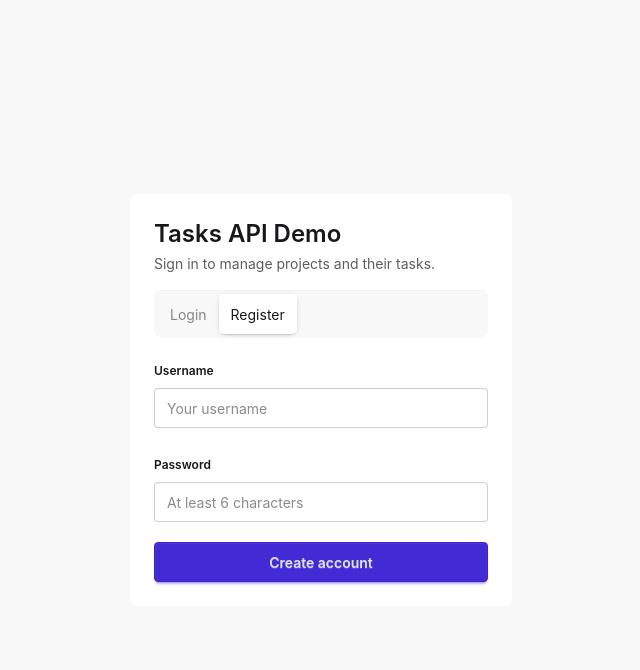
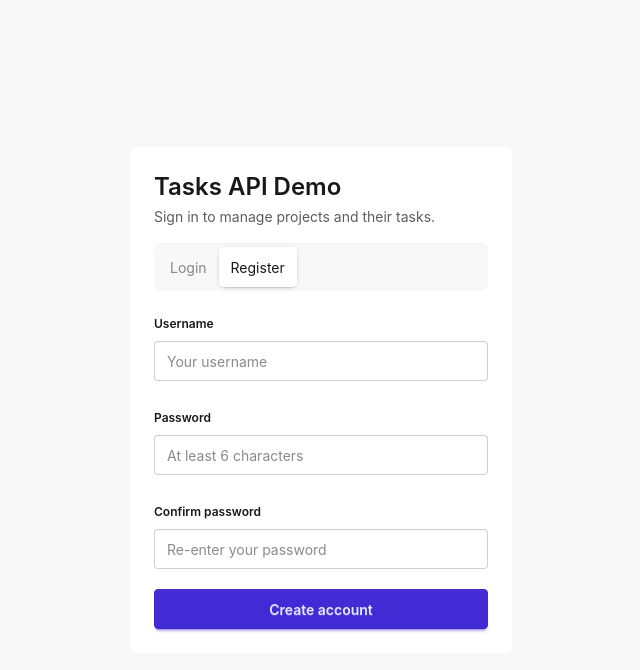
Before and after one commit to ionvop/react-php-template, a React (Vite) app: page / in a window 1280 px wide. Both pictures are taken after a click on the tab "Register". Shown: the top 670 px of the page, without its empty margins (319-959 px from the left). Built offline with nearby package versions, Linux system fonts and the light colour scheme; no server answers.

Commit message:
Update AuthPage.tsx

```diff
--- a/src/components/AuthPage.tsx
+++ b/src/components/AuthPage.tsx
@@ -15,18 +15,25 @@ export function AuthPage({ onSignIn, onSignUp, onRegistered, lastUsername }: Aut
   const [mode, setMode] = useState<Mode>("login");
   const [username, setUsername] = useState(lastUsername ?? "");
   const [password, setPassword] = useState("");
+  const [confirmPassword, setConfirmPassword] = useState("");
   const [pending, setPending] = useState(false);
   const [fields, setFields] = useState<FieldErrors>({});
   const [message, setMessage] = useState<string | null>(null);
+  const confirmPasswordMismatch = confirmPassword !== "" && confirmPassword !== password;
 
   function switchMode(next: Mode) {
     setMode(next);
+    setConfirmPassword("");
     setFields({});
     setMessage(null);
   }
 
   async function handleSubmit(event: React.FormEvent<HTMLFormElement>) {
     event.preventDefault();
+    if (mode === "register" && (confirmPassword === "" || confirmPasswordMismatch)) {
+      return;
+    }
+
     setPending(true);
     setFields({});
     setMessage(null);
@@ -39,6 +46,7 @@ export function AuthPage({ onSignIn, onSignUp, onRegistered, lastUsername }: Aut
         onRegistered("Account created. Sign in to continue.");
         setMode("login");
         setPassword("");
+        setConfirmPassword("");
       }
     } catch (error) {
       if (error instanceof ApiError) {
@@ -119,6 +127,29 @@ export function AuthPage({ onSignIn, onSignUp, onRegistered, lastUsername }: Aut
               {fields.password && <p className="label text-error">{fields.password}</p>}
             </fieldset>
 
+            {mode === "register" && (
+              <fieldset className="fieldset">
+                <legend className="fieldset-legend">Confirm password</legend>
+                <input
+                  type="password"
+                  name="confirmPassword"
+                  className={`input w-full ${confirmPasswordMismatch ? "input-error" : ""}`}
+                  placeholder="Re-enter your password"
+                  autoComplete="new-password"
+                  value={confirmPassword}
+                  onChange={(event) => setConfirmPassword(event.target.value)}
+                  aria-invalid={confirmPasswordMismatch}
+                  aria-describedby={confirmPasswordMismatch ? "confirm-password-error" : undefined}
+                  required
+                />
+                {confirmPasswordMismatch && (
+                  <p id="confirm-password-error" className="label text-error">
+                    Passwords do not match.
+                  </p>
+                )}
+              </fieldset>
+            )}
+
             <button type="submit" className="btn btn-primary btn-block" disabled={pending}>
               {pending && <span className="loading loading-spinner loading-sm"></span>}
               {mode === "login" ? "Sign in" : "Create account"}
```
